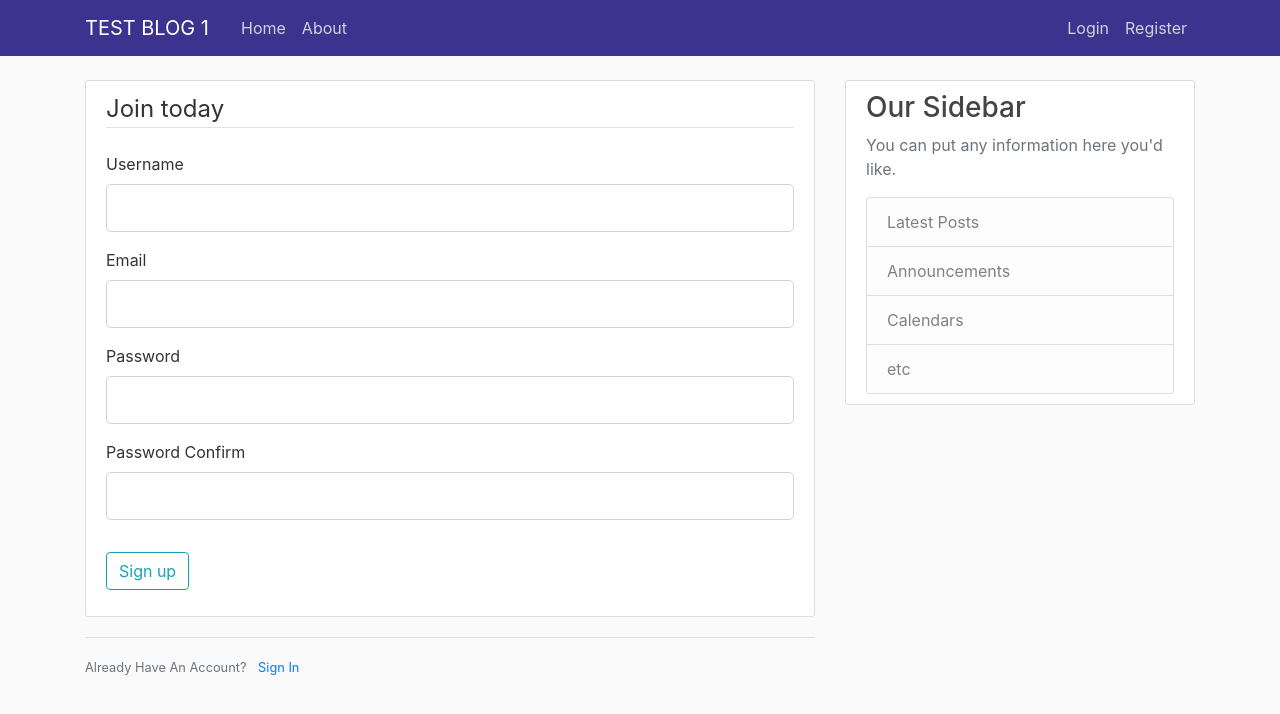
After one commit to FINITO-12/GnG_Repo, a Flask app: page /registration in a window 1280 px wide. The commit adds this page. Shown: the top 714 px of the page. Run offline with Flask 3, Linux system fonts and the light colour scheme; some libraries are stand-ins or nearby versions.

Commit message:
Added REGISTRATION FORM & LOGIN FORM
IN PROCESS: CHECKING

Tested-by: FINITO-12 <finito@rocketship.com>

```diff
--- a/app.py
+++ b/app.py
@@ -1,6 +1,10 @@
-from flask import Flask, render_template
+from flask import Flask, render_template, flash, redirect, url_for
+
+from forms.forms import RegistrationForm, LogInForm
 
 app = Flask(__name__)
+
+app.config['SECRET_KEY'] = '44a2568b40bd2974d01abad1dd4825d9'
 
 # basis = Database("x", "x", "x", "x")
 # conn = basis.connect()
@@ -36,26 +40,47 @@ def home():
 def about():
     return render_template('about.html', title='About')
 
+
 @app.route("/userprofile")
 def userProfile():
     pass
+
 
 @app.route("/steam")
 def steamTransaction():
     pass
 
+
 @app.route("/steamtl")
 def steamTransactionTL():
     pass
+
 
 @app.route("/minecraft")
 def minecraft():
     pass
 
+
 @app.route("/playstation")
 def psTransaction():
     pass
 
+
 @app.route("/playstationplus")
 def psplusTransaction():
     pass
+
+
+@app.route("/registration", methods=['GET', 'POST'])
+def register():
+    form = RegistrationForm()
+    if form.validate_on_submit():
+        flash(f"Account created for {form.username.data}!", 'success')
+        return redirect(url_for('home'))
+    return render_template('registration.html', title='Register', form=form)
+
+
+@app.route("/login")
+def login():
+    form = LogInForm()
+    return render_template('login.html', title='Log in', form=form)
--- /dev/null
+++ b/forms/forms.py
@@ -0,0 +1,20 @@
+from flask_wtf import FlaskForm
+from wtforms import StringField, PasswordField, SubmitField, BooleanField
+from wtforms.validators import DataRequired, Length, Email, EqualTo
+
+
+class RegistrationForm(FlaskForm):
+    username = StringField('Username',
+                           validators=[DataRequired(), Length(min=2, max=20)])
+    email = StringField('Email', validators=[DataRequired(), Email()])
+    password = PasswordField("Password", validators=[DataRequired()])
+    password_confirm = PasswordField("Password Confirm",
+                                     validators=[DataRequired(),
+                                                 EqualTo("Password")])
+    submit = SubmitField('Sign up')
+class LogInForm(FlaskForm):
+    username = StringField('Username',
+                           validators=[DataRequired(), Length(min=2, max=20)])
+    password = PasswordField("Password", validators=[DataRequired()])
+    remember = BooleanField('Remember Me')
+    submit = SubmitField('Log in')
--- a/templates/layout.html
+++ b/templates/layout.html
@@ -59,7 +59,8 @@
 
     <main role="main" class="container">
       <div class="row">
-        <div class="col-md-8">{% block content %}{% endblock %}</div>
+        <div class="col-md-8">
+          {% block content %}{% endblock %}</div>
         <div class="col-md-4">
           <div class="content-section">
             <h3>Our Sidebar</h3>
--- /dev/null
+++ b/templates/login.html
@@ -0,0 +1,4 @@
+{% extends "layout.html" %}
+{% block content %}
+
+{% endblock content %}
--- /dev/null
+++ b/templates/registration.html
@@ -0,0 +1,39 @@
+{% extends "layout.html" %}
+{% block content %}
+  <div class="content-section">
+    <form method="POST" action="">
+        {{ form.hidden_tag() }}
+        <fieldset class="form-group">
+          <legend class="border-bottom mb-4">Join today</legend>
+          <div class="form-group">
+            {{ form.username.label(class="form-control-label") }}
+            {{ form.username(class="form-control form-control-lg") }}
+          </div>
+
+          <div class="form-group">
+            {{ form.email.label(class="form-control-label") }}
+            {{ form.email(class="form-control form-control-lg") }}
+          </div>
+
+          <div class="form-group">
+            {{ form.password.label(class="form-control-label") }}
+            {{ form.password(class="form-control form-control-lg") }}
+          </div>
+
+          <div class="form-group">
+            {{ form.password_confirm.label(class="form-control-label") }}
+            {{ form.password_confirm(class="form-control form-control-lg") }}
+          </div>
+
+        </fieldset>
+      <div class="form-group">
+        {{ form.submit(class="btn btn-outline-info")}}
+      </div>
+    </form>
+  </div>
+<div class="border-top pt-3">
+  <small class="text-muted">
+    Already Have An Account? <a class="ml-2" href="{{ url_for('login') }}"> Sign In</a>
+  </small>
+</div>
+{% endblock content %}
```
